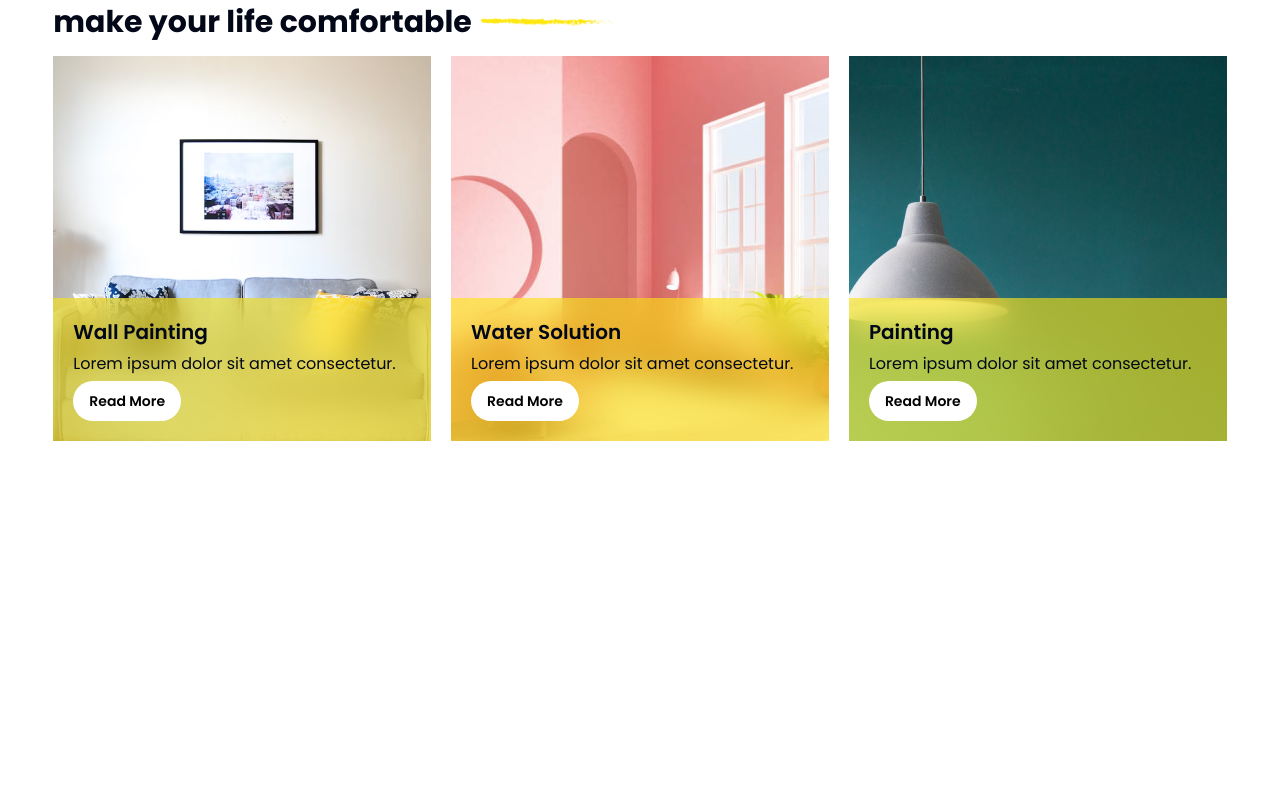
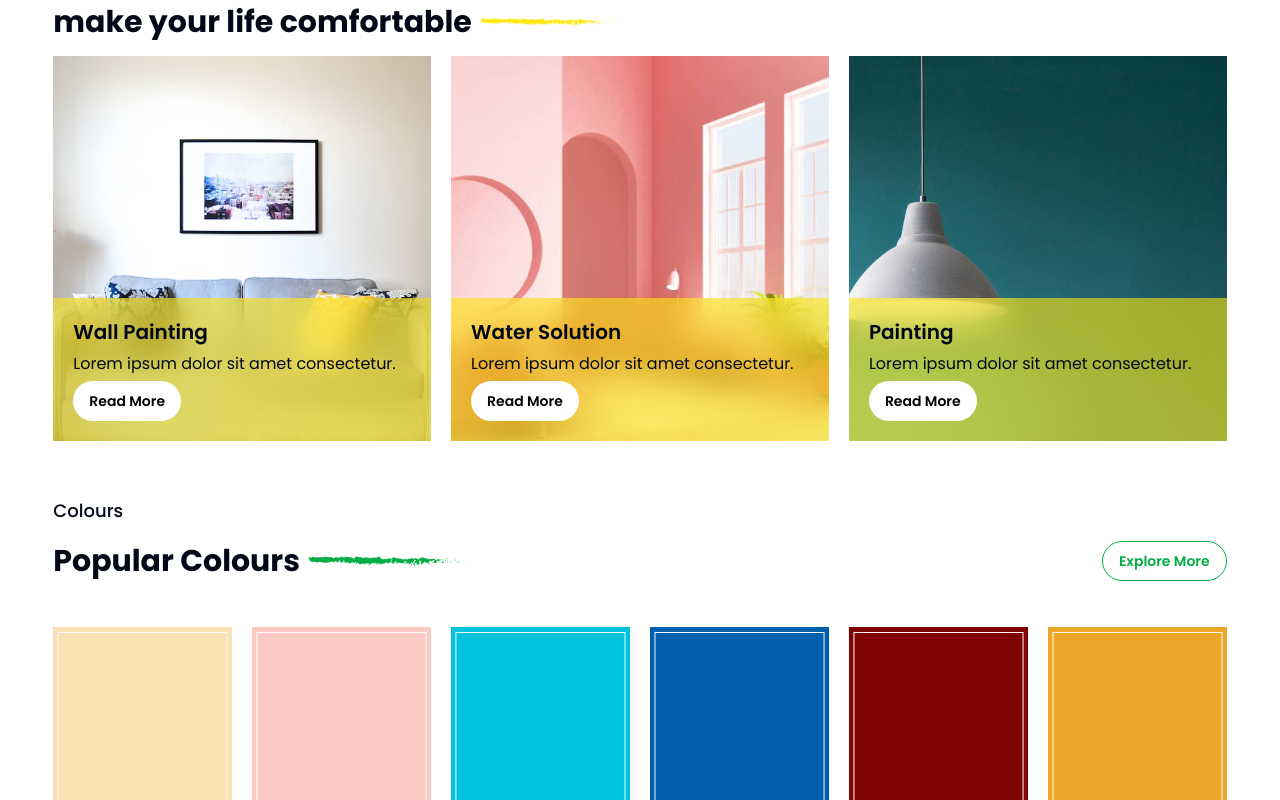
Before and after one commit to Yashhh08/astral-paints, a Next.js app: page / in a window 1280 px wide. Shown: the part 2000-2800 px from the top of the page. Built offline with nearby package versions, Linux system fonts and the light colour scheme.

Commit message:
feat: add color section

```diff
--- a/app/(root)/(home)/page.tsx
+++ b/app/(root)/(home)/page.tsx
@@ -1,5 +1,6 @@
 import AboutSection from "@/components/shared/AboutSection";
 import CategorySection from "@/components/shared/CategorySection";
+import ColorSection from "@/components/shared/ColorSection";
 import HeadCarousel from "@/components/shared/HeadCarousel";
 import ServiceSection from "@/components/shared/ServiceSection";
 
@@ -22,6 +23,10 @@ export default function Home() {
         <ServiceSection />
       </section>
 
+      <section>
+        <ColorSection />
+      </section>
+
       <section className="h-screen"></section>
     </main>
   );
--- /dev/null
+++ b/components/shared/ColorSection.tsx
@@ -0,0 +1,102 @@
+import Image from "next/image";
+import Link from "next/link";
+import React from "react";
+import { Button } from "../ui/button";
+
+const ColorSection = () => {
+  return (
+    <div className="w-11/12 m-auto flex flex-col gap-4">
+      <p className="font-medium text-lg">Colours</p>
+
+      <div className="flex justify-between items-center w-full gap-7">
+        <h2 className="font-bold text-3xl flex gap-2 items-center">
+          Popular Colours
+          <span>
+            <Image
+              src={"/assets/images/colors-green.png"}
+              alt="category-orange"
+              width={157}
+              height={10}
+            />
+          </span>
+        </h2>
+
+        <Link href="/contact">
+          <Button className="bg-white text-[#00AE44] border border-[#00AE44] hover:text-white font-semibold rounded-[20px]">
+            Explore More
+          </Button>
+        </Link>
+      </div>
+
+      <div className="flex flex-col md:flex-row justify-center items-center gap-5 transition-all duration-300">
+        <div className="w-[190px] h-[320px] flex-1 flex flex-col hover:shadow-2xl rounded-[20px] justify-center items-center hover:border gap-2 group transition-all duration-300">
+          <p className="font-semibold text-xs group-hover:block hidden transition-all">
+            Astral Paints
+          </p>
+          <div className="w-full h-[200px] bg-[#FAE0B2]">
+            <div className="w-full h-full border border-white scale-95"></div>
+          </div>
+          <p>Colour Name</p>
+          <p className="text-sm">Colour Code</p>
+        </div>
+
+        <div className="w-[190px] h-[320px] flex-1 flex flex-col hover:shadow-2xl rounded-[20px] justify-center items-center hover:border gap-2 group transition-all duration-300">
+          <p className="font-semibold text-xs group-hover:block hidden transition-all">
+            Astral Paints
+          </p>
+          <div className="w-full h-[200px] bg-[#FBC9C3]">
+            <div className="w-full h-full border border-white scale-95"></div>
+          </div>
+          <p>Colour Name</p>
+          <p className="text-sm">Colour Code</p>
+        </div>
+
+        <div className="w-[190px] h-[320px] flex-1 flex flex-col hover:shadow-2xl rounded-[20px] justify-center items-center hover:border gap-2 group transition-all duration-300">
+          <p className="font-semibold text-xs group-hover:block hidden transition-all">
+            Astral Paints
+          </p>
+          <div className="w-full h-[200px] bg-[#00C1DE]">
+            <div className="w-full h-full border border-white scale-95"></div>
+          </div>
+          <p>Colour Name</p>
+          <p className="text-sm">Colour Code</p>
+        </div>
+
+        <div className="w-[190px] h-[320px] flex-1 flex flex-col hover:shadow-2xl rounded-[20px] justify-center items-center hover:border gap-2 group transition-all duration-300">
+          <p className="font-semibold text-xs group-hover:block hidden transition-all">
+            Astral Paints
+          </p>
+          <div className="w-full h-[200px] bg-[#0060AF]">
+            <div className="w-full h-full border border-white scale-95"></div>
+          </div>
+          <p>Colour Name</p>
+          <p className="text-sm">Colour Code</p>
+        </div>
+
+        <div className="w-[190px] h-[320px] flex-1 flex flex-col hover:shadow-2xl rounded-[20px] justify-center items-center hover:border gap-2 group transition-all duration-300">
+          <p className="font-semibold text-xs group-hover:block hidden transition-all">
+            Astral Paints
+          </p>
+          <div className="w-full h-[200px] bg-[#800404]">
+            <div className="w-full h-full border border-white scale-95"></div>
+          </div>
+          <p>Colour Name</p>
+          <p className="text-sm">Colour Code</p>
+        </div>
+
+        <div className="w-[190px] h-[320px] flex-1 flex flex-col hover:shadow-2xl rounded-[20px] justify-center items-center hover:border gap-2 group transition-all duration-300">
+          <p className="font-semibold text-xs group-hover:block hidden transition-all">
+            Astral Paints
+          </p>
+          <div className="w-full h-[200px] bg-[#ECA628]">
+            <div className="w-full h-full border border-white scale-95"></div>
+          </div>
+          <p>Colour Name</p>
+          <p className="text-sm">Colour Code</p>
+        </div>
+      </div>
+    </div>
+  );
+};
+
+export default ColorSection;
```
Also changed, not shown: public/assets/images/colors-green.png (added).
